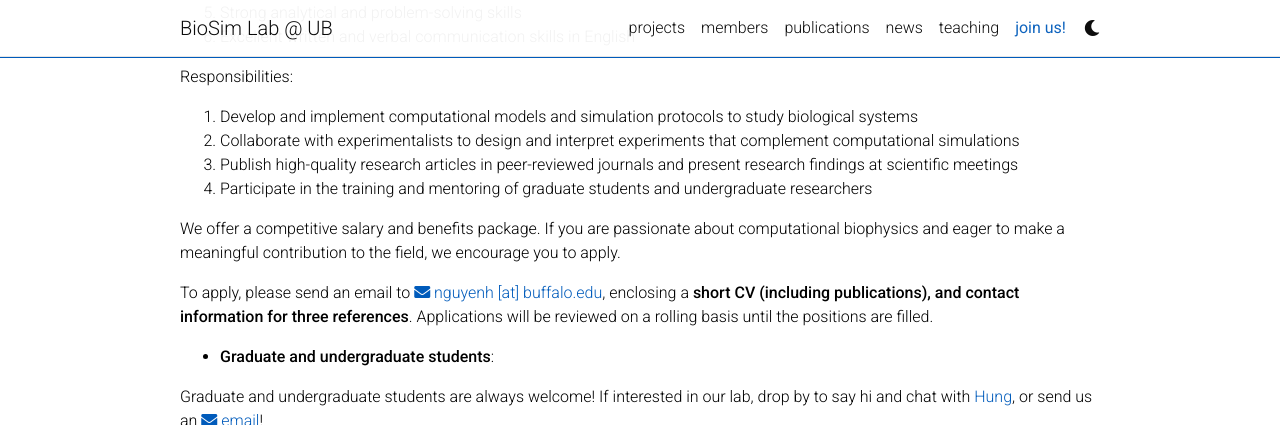
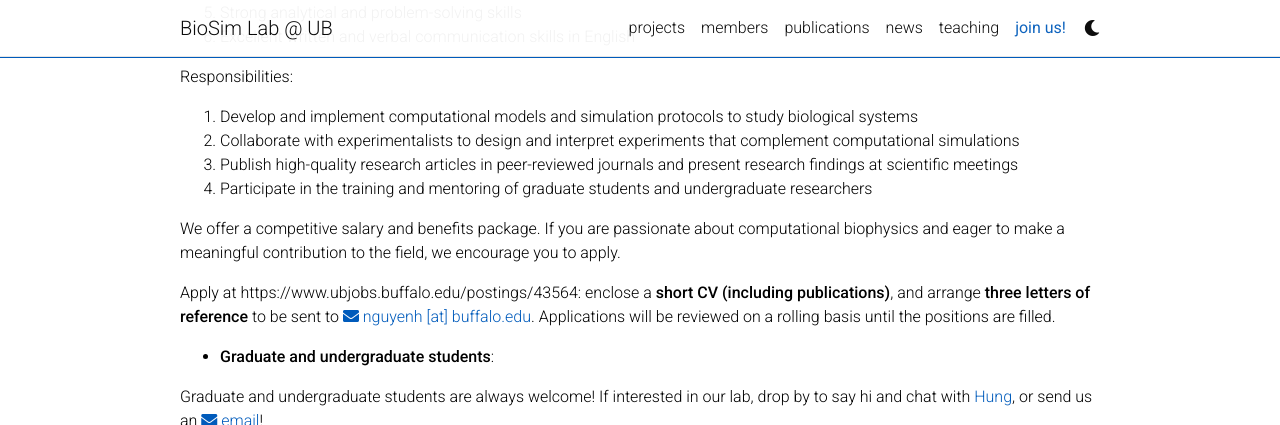
Before and after one commit to BioSimLabUB/biosimlabub.github.io, a Jekyll site: the page built from _pages/join.md, in a window 1280 px wide and 900 px high, scrolled down 589 px, cut to the strip 0-425 px from the top of the window. Built offline with Jekyll 4.4.1, drawn with Linux system fonts in a browser that asks for light colours; comment, search, counter and statistics services are not loaded; a style sheet for code colours, icons or effects is not loaded.

Commit message:
update job posting

```diff
--- a/_pages/join.md
+++ b/_pages/join.md
@@ -31,7 +31,7 @@ Responsibilities:
 
 We offer a competitive salary and benefits package. If you are passionate about computational biophysics and eager to make a meaningful contribution to the field, we encourage you to apply.
 
-To apply, please send an email to [<i class="fas fa-envelope"></i> {{ site.email | replace: '@', ' [at] ' }}](mailto:{{ site.email }}), enclosing a **short CV (including publications), and contact information for three references**. Applications will be reviewed on a rolling basis until the positions are filled.
+Apply at https://www.ubjobs.buffalo.edu/postings/43564: enclose a **short CV (including publications)**, and arrange **three letters of reference** to be sent to [<i class="fas fa-envelope"></i> {{ site.email | replace: '@', ' [at] ' }}](mailto:{{ site.email }}). Applications will be reviewed on a rolling basis until the positions are filled.
 
 - **Graduate and undergraduate students**:
 
```
